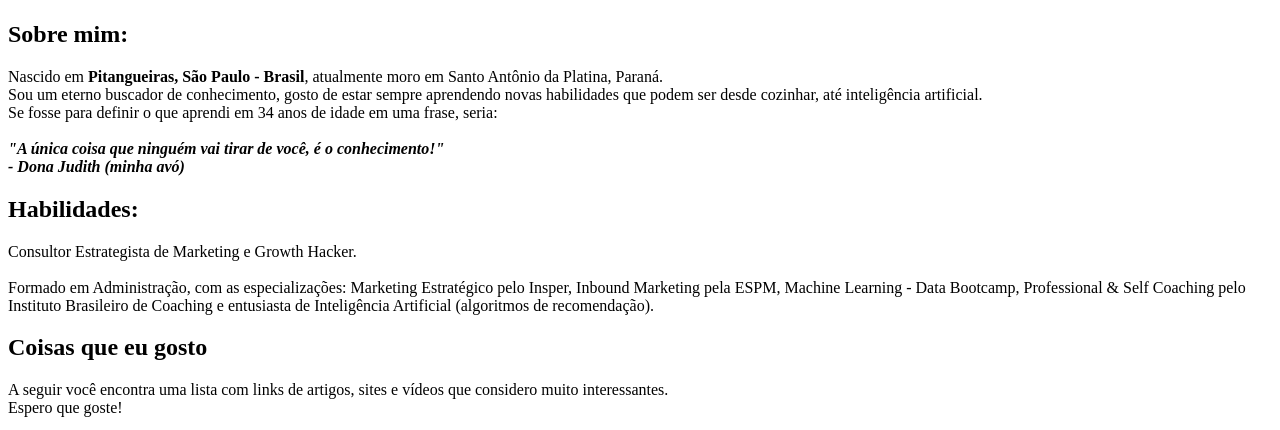
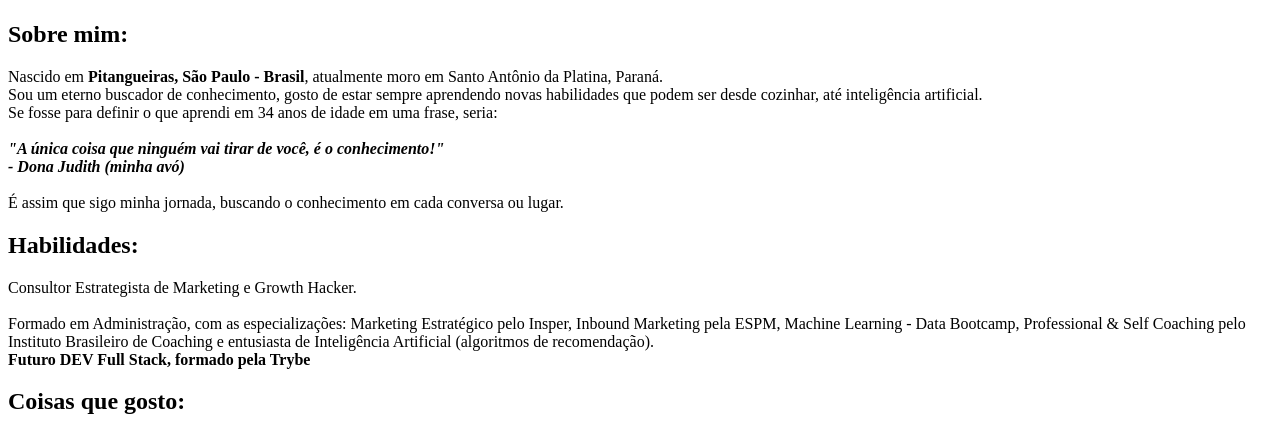
Before and after one commit to cassio-carvalho/cassio-carvalho.github.io, a plain HTML site: page index.html in a window 1280 px wide. Shown: the part 308-738 px from the top of the page. Drawn offline with Linux system fonts and the light colour scheme.

Commit message:
Atualizaçao texto Sobre Mim

```diff
--- a/index.html
+++ b/index.html
@@ -19,8 +19,10 @@
     Sou um eterno buscador de conhecimento, gosto de estar sempre aprendendo novas habilidades que podem ser desde cozinhar, até inteligência artificial.<br>
   Se fosse para definir o que aprendi em 34 anos de idade em uma frase, seria:<br><br>
     <strong><em>"A única coisa que ninguém vai tirar de você, é o conhecimento!"<br>
-- Dona Judith (minha avó)</strong></em></p>
-    <h2 id="habilidades">Habilidades:</h2>
+- Dona Judith (minha avó)</strong></em><br><br>
+É assim que sigo minha jornada, buscando o conhecimento em cada conversa ou lugar.</p>
+
+<h2 id="habilidades">Habilidades:</h2>
     <p>Consultor Estrategista de Marketing e Growth Hacker.<br><br>
 
       Formado em Administração, com as especializações:
@@ -28,8 +30,9 @@
       pela ESPM, Machine Learning - Data Bootcamp,
       Professional & Self Coaching pelo Instituto Brasileiro de
       Coaching e entusiasta de Inteligência Artificial
-      (algoritmos de recomendação).</p>
-    <h2 id="coisasqgosto">Coisas que eu gosto</h2>
+      (algoritmos de recomendação).<br>
+    <strong>Futuro DEV Full Stack, formado pela Trybe</strong></p>
+    <h2 id="coisasqgosto">Coisas que gosto:</h2>
     <p>
       A seguir você encontra uma lista com links de artigos, sites e vídeos que
       considero muito interessantes.<br />
```
